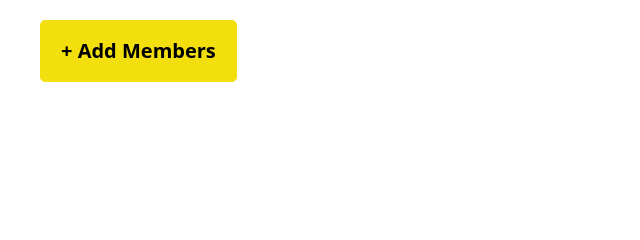
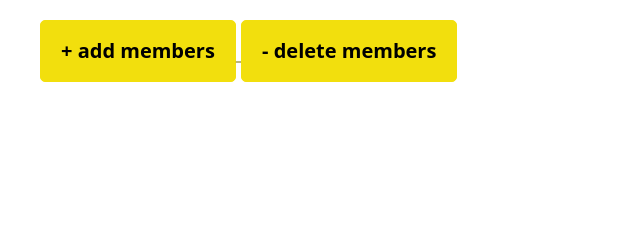
Before and after one commit to the-bokya/frappe-library, a Flask app: template templates/members/index.html in a window 1280 px wide. Shown: the part 208-448 px from the top of the page, without its empty margins (0-640 px from the left). Run offline with Flask 3, Linux system fonts and the light colour scheme; the template is opened without the code that fills it, so the values that code supplies are empty; parts of the project's set-up code (start-up, migrations or seed data) failed here and were passed over.

Commit message:
Add a delete view

```diff
--- a/templates/members/index.html
+++ b/templates/members/index.html
@@ -1,9 +1,26 @@
-{% extends "./base.html" %} {% block title %} Members {% endblock %} {% block
-main %}
+{% extends "./base.html" %}
+    {% block title %}
+        {% if delete_mode %}
+            Delete Members
+        {% else %}
+            Members
+        {% endif %}
+    {% endblock %}
+{% block main %}
+    {% if delete_mode %}
+    <form action="/members/delete/" method="post">
+    {% endif %}
   <table>
     <thead>
+      {% if delete_mode %}
+      <h1>Delete Members</h1>
+      {% else %}
       <h1>Members</h1>
+      {% endif %}
       <tr>
+        {% if delete_mode %}
+        <th>🗑</th>
+        {% endif %}
         <th>ID</th>
         <th>Name</th>
         <th>Registration Time</th>
@@ -12,6 +29,11 @@ main %}
     <tbody>
       {% for member in members %}
       <tr>
+        {% if delete_mode %}
+        <th>
+          <input type="checkbox" name="delete" value="{{ member.memberid }}" />
+        </th>
+        {% endif %}
         <th>{{ member.memberid }}</th>
         <th>{{ member.name }}</th>
         <th>{{ member.registration_timestamp }}</th>
@@ -20,9 +42,19 @@ main %}
     </tbody>
   </table>
 
+  {% if delete_mode %}
+  <button type="submit"><strong>Delete</strong></button>
+</form>
+{% else %}
 <a href="/members/create">
   <button>
-    <strong>+ Add Members</strong>
+    <strong>+ add members</strong>
   </button>
 </a>
+<a href="/members/delete">
+  <button>
+    <strong>- delete members</strong>
+  </button>
+</a>
+{% endif %}
 {% endblock %}
```
Also changed, not shown: members/routes.py (+8 -1 lines). Lines whose indentation alone changed are shown as unchanged.
